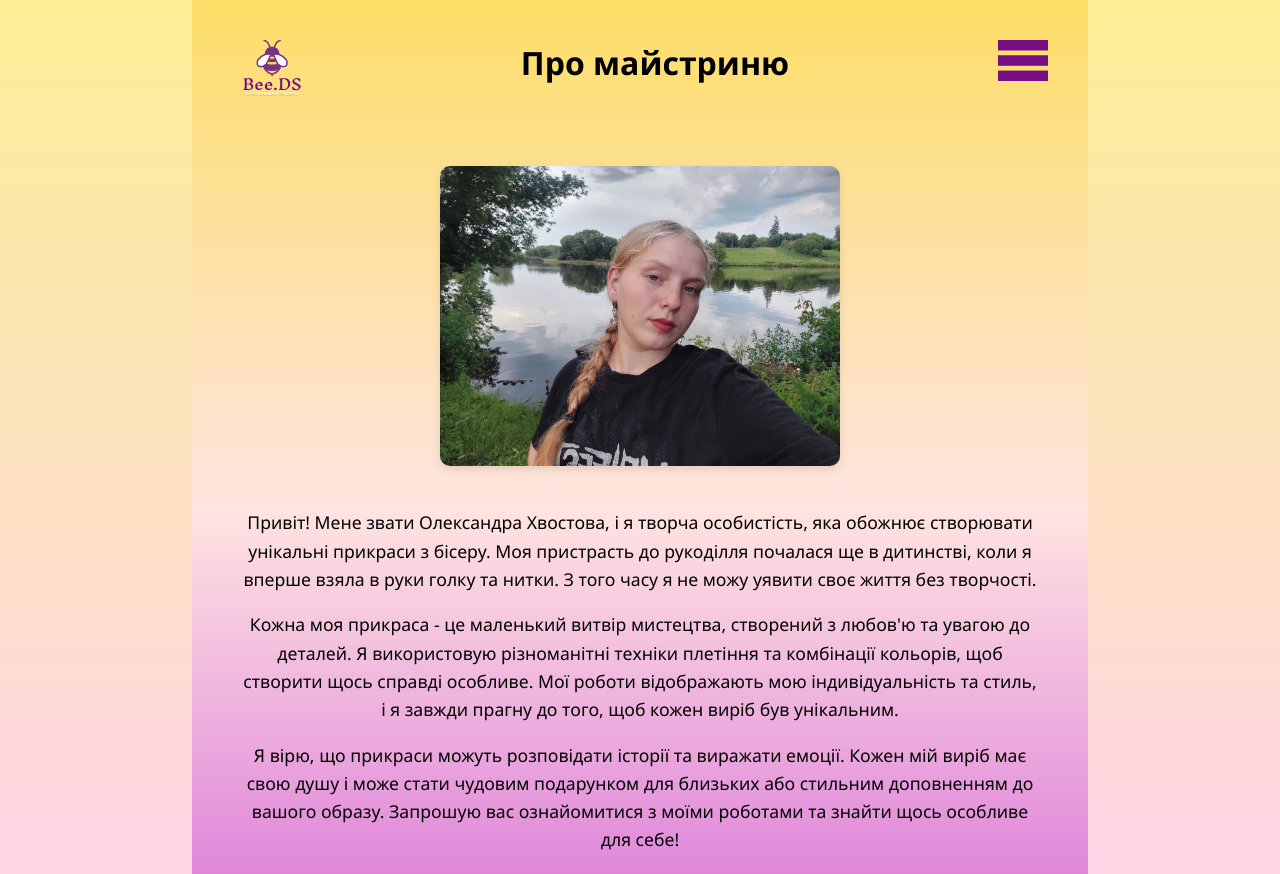
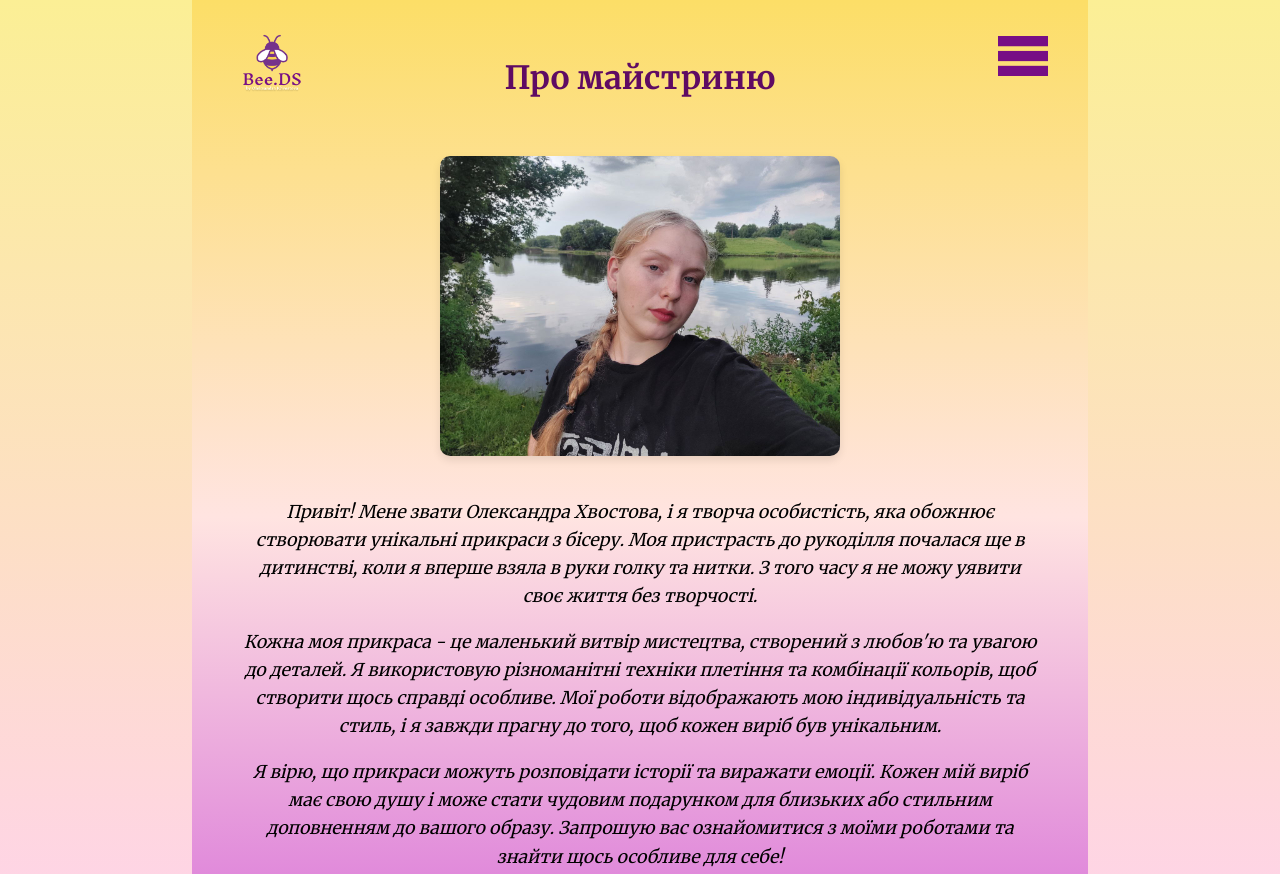
Before and after one commit to Lipatech/Bee.DS, a plain HTML site: page about.html in a window 1280 px wide. Shown: the top 874 px of the page. Drawn offline with Linux system fonts and the light colour scheme.

Commit message:
about.css

```diff
--- a/about.css
+++ b/about.css
@@ -1,10 +1,13 @@
+@import url('https://fonts.googleapis.com/css2?family=Merriweather:ital,opsz,wght@0,18..144,300;0,18..144,300..900&display=swap');
+
 body {
     margin: 0;
-    font-family: 'Segoe UI', sans-serif;
+    font-family: 'Merriweather', serif;
     background: linear-gradient(to bottom, #fbef95, #ffd0f3);
     display: flex;
     justify-content: center;
     height: 100%;
+
   }
 
     .wrapper {
@@ -27,6 +30,18 @@ body {
       position: relative;
     }
 
+    header h1 {
+      padding-top: 40px;
+      position: absolute;
+      left: 50%;
+      transform: translateX(-50%);
+      margin: 0;
+      font-size: 1.8rem;
+      color: #5f0b63;
+      font-family: 'Merriweather';
+      font-size: 2rem;
+    }
+
     main {
       text-align: center;
       padding: 20px 40px;
@@ -38,17 +53,10 @@ body {
       color: #000000;
       font-size: 1.1rem;
       line-height: 1.6;
+      font-style: italic;
     }
 
     main img {
-      /* display: center;
-      margin: 0 auto;
-      margin: 20px 0;
-      max-width: 100%;
-      height: auto;
-      border-radius: 10px;
-      box-shadow: 0 4px 8px rgba(0, 0, 0, 0.1); */
-
       margin: 20px auto;
       width: 400px;
       max-width: 100%;
@@ -123,16 +131,6 @@ body {
     }
 
 footer {
-    /* background: none; */
-    /* width: 100%; */
-    /* text-align: center;
-    padding: 60px ;
-    box-sizing: border-box;
-    display: flex;
-    flex-direction: column;
-    align-items: center;
-    gap: 10px; */
-
     width: 100%;
     text-align: center;
     padding: 20px;
@@ -146,6 +144,7 @@ footer {
 
 footer img {
   margin: 0 5px;
+  margin-left: 5px;
   cursor: pointer;
 }
 
@@ -161,6 +160,7 @@ footer p {
   gap: 10px;
 }
 
+
 .social-icons img {
   cursor: pointer;
   transition: transform 0.2s ease;
```
